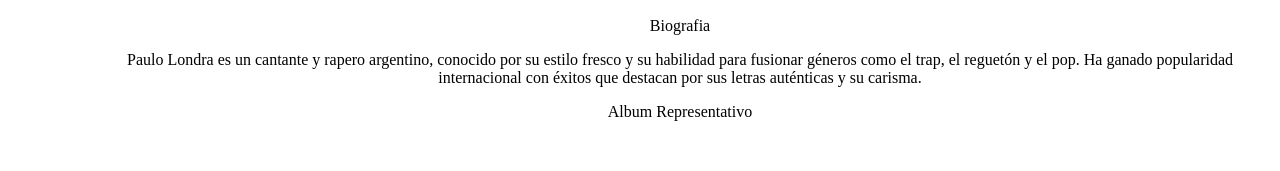
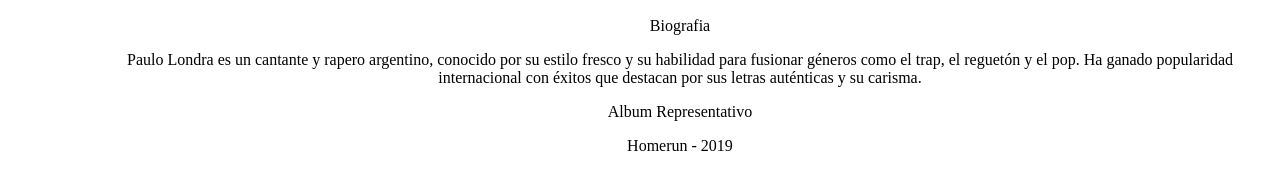
Before and after one commit to SergioA3728/Rubrica-EX-4, a plain HTML site: page index.html in a window 1280 px wide. Shown: the part 2089-2260 px from the top of the page. Before the commit the page ends 2226 px from the top, so only its background shows below. Drawn offline with Linux system fonts and the light colour scheme.

Commit message:
agregue album representativo 5

```diff
--- a/index.html
+++ b/index.html
@@ -51,6 +51,7 @@
             <p> Biografia </p>
             <p>Paulo Londra es un cantante y rapero argentino, conocido por su estilo fresco y su habilidad para fusionar géneros como el trap, el reguetón y el pop. Ha ganado popularidad internacional con éxitos que destacan por sus letras auténticas y su carisma.</p>
             <p> Album Representativo </p>
+            <p> Homerun - 2019</p>
         </ul>
     </ul>
 </body>
```
